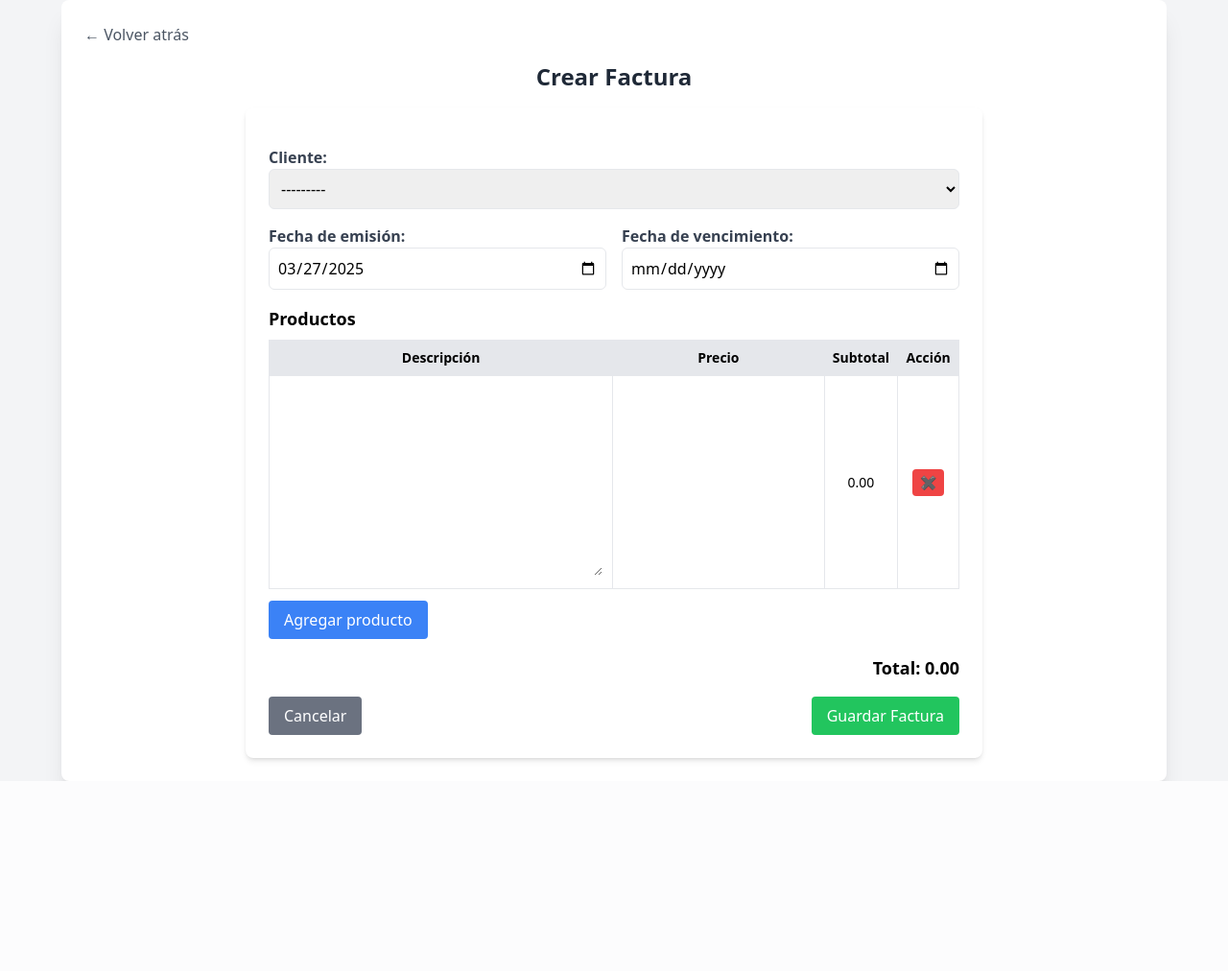
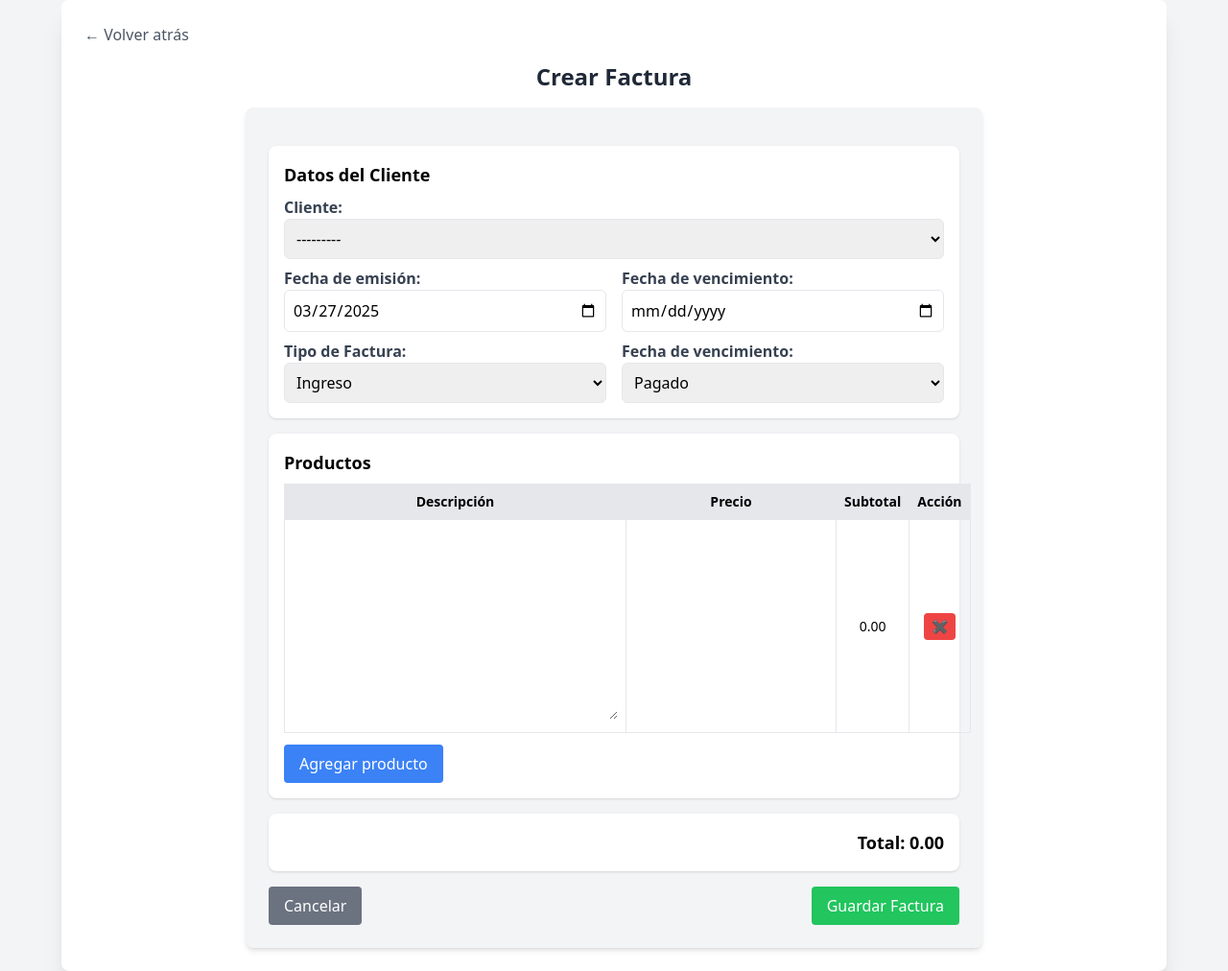
Before and after one commit to Void-CA/invoices-admin, a Django app: page /facturas/create/ in a window 1280 px wide. Shown: the whole page at 96% size. Before the commit the page ends 814 px from the top, so only its background shows below. Run offline with Django 5.2, Linux system fonts and the light colour scheme; data comes from the database, SQL or seed files in the repository; both versions use the stored data as it was after the commit; some libraries are stand-ins or nearby versions.

Commit message:
aint functioning, but i liked the design

```diff
--- a/facturas/templates/facturas/invoice_form.html
+++ b/facturas/templates/facturas/invoice_form.html
@@ -5,17 +5,19 @@
 {% block form_title %}Crear Factura{% endblock %}
 
 {% block form_content %}
-    <div class="bg-white p-6 rounded-lg shadow-md max-w-3xl mx-auto">
+    <div class="bg-gray-100 p-6 rounded-lg shadow-md max-w-3xl mx-auto">
         <form method="POST" class="space-y-4">
             {% csrf_token %}
 
-            <!-- Datos del cliente -->
+            <!-- Sección de datos del cliente -->
+            <div class="bg-white p-4 rounded-lg shadow">
+                <h2 class="text-lg font-semibold mb-2">Datos del Cliente</h2>
                 <div>
                     <label class="block text-gray-700 font-semibold">Cliente:</label>
                     {{ invoice_form.client }}
                 </div>
 
-            <div class="grid grid-cols-2 gap-4">
+                <div class="grid grid-cols-2 gap-4 mt-2">
                     <div>
                         <label class="block text-gray-700 font-semibold">Fecha de emisión:</label>
                         {{ invoice_form.emitted_date }}
@@ -26,9 +28,22 @@
                     </div>
                 </div>
 
-            <!-- Tabla de productos -->
-            <div class="mt-4">
+                <div class="grid grid-cols-2 gap-4 mt-2">
+                    <div>
+                        <label class="block text-gray-700 font-semibold">Tipo de Factura:</label>
+                        {{ invoice_form.invoice_type }}
+                    </div>
+                    <div>
+                        <label class="block text-gray-700 font-semibold">Fecha de vencimiento:</label>
+                        {{ invoice_form.state }}
+                    </div>
+                </div>
+            </div>
+
+            <!-- Sección de productos -->
+            <div class="bg-white p-4 rounded-lg shadow mt-4">
                 <h2 class="text-lg font-semibold mb-2">Productos</h2>
+                {{ formset.management_form }}
                 <table class="w-full border-collapse border border-gray-300 text-sm">
                     <thead>
                         <tr class="bg-gray-200">
@@ -57,8 +72,8 @@
                 </button>
             </div>
 
-            <!-- Total -->
-            <div class="mt-4 text-right">
+            <!-- Sección de total -->
+            <div class="bg-white p-4 rounded-lg shadow mt-4 text-right">
                 <p class="text-lg font-semibold">Total: <span id="total">0.00</span></p>
             </div>
 
@@ -70,29 +85,4 @@
 
         </form>
     </div>
-
-    <script>
-        // Script para agregar filas dinámicamente
-        document.getElementById("addRow").addEventListener("click", function() {
-            const table = document.getElementById("productos");
-            const row = document.createElement("tr");
-            row.innerHTML = `
-                <td class="border p-2"><input type="number" name="cantidad" class="w-full p-1 border rounded" value="1"></td>
-                <td class="border p-2"><input type="text" name="descripcion" class="w-full p-1 border rounded" placeholder="Producto"></td>
-                <td class="border p-2"><input type="number" name="precio" class="w-full p-1 border rounded" placeholder="0.00"></td>
-                <td class="border p-2 text-center">0.00</td>
-                <td class="border p-2 text-center">
-                    <button type="button" class="bg-red-500 text-white px-2 py-1 rounded remove-item">✖</button>
-                </td>
-            `;
-            table.appendChild(row);
-        });
-
-        // Eliminar productos de la tabla
-        document.addEventListener("click", function(e) {
-            if (e.target.classList.contains("remove-item")) {
-                e.target.closest("tr").remove();
-            }
-        });
-    </script>
 {% endblock %}
```
Also changed, not shown: db.sqlite3. Lines whose indentation alone changed are shown as unchanged.
